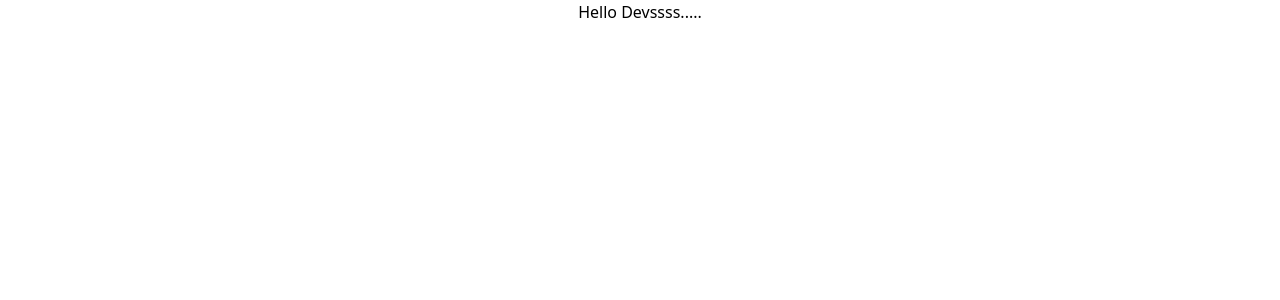
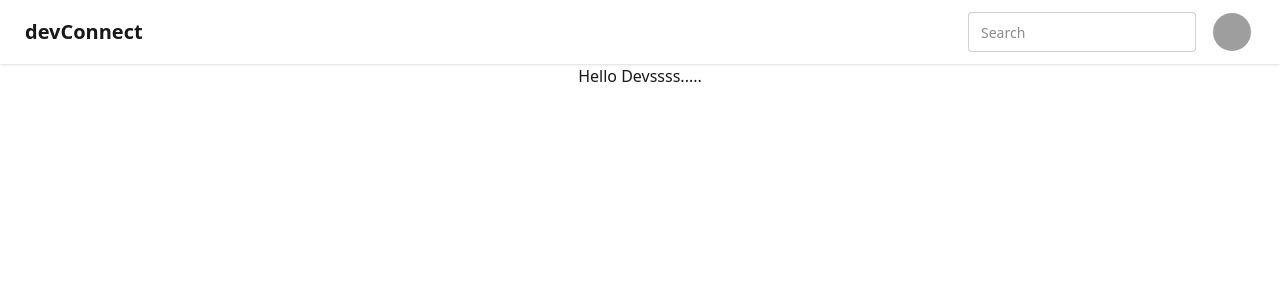
Before and after one commit to Prasanth2799/devConnect, a React app in the folder frontend/: page / in a window 1280 px wide. Shown: the top 300 px of the page. Built offline with nearby package versions, Linux system fonts and the light colour scheme; grey boxes are pictures that could not be loaded; the HTML template or start-up script is replaced by a standard one.

Commit message:
Installed DaisyUI and implemented Navbar

```diff
--- a/frontend/package.json
+++ b/frontend/package.json
@@ -20,6 +20,7 @@
     "@types/react": "^19.1.16",
     "@types/react-dom": "^19.1.9",
     "@vitejs/plugin-react": "^5.0.4",
+    "daisyui": "^5.3.10",
     "eslint": "^9.36.0",
     "eslint-plugin-react-hooks": "^5.2.0",
     "eslint-plugin-react-refresh": "^0.4.22",
--- a/frontend/src/App.jsx
+++ b/frontend/src/App.jsx
@@ -1,11 +1,11 @@
-import { useState } from 'react'
+import Navbar from "./components/Navbar"
 
-import './App.css'
 
 function App() {
   return (
     <>
-      <h1 className='text-center'>Hello Devssss.....</h1>
+    <Navbar />
+    <h1 className='text-center'>Hello Devssss.....</h1>
     </>
   )
 }
--- /dev/null
+++ b/frontend/src/components/Navbar.jsx
@@ -0,0 +1,37 @@
+const Navbar = () => {
+  return (
+    <>
+    <div className="navbar bg-base-100 shadow-sm">
+  <div className="flex-1">
+    <a className="btn btn-ghost text-xl">devConnect</a>
+  </div>
+  <div className="flex gap-4 mr-5">
+    <input type="text" placeholder="Search" className="input input-bordered w-24 md:w-auto" />
+    <div className="dropdown dropdown-end">
+      <div tabIndex={0} role="button" className="btn btn-ghost btn-circle avatar">
+        <div className="w-10 rounded-full">
+          <img
+            alt="Tailwind CSS Navbar component"
+            src="https://img.daisyui.com/images/stock/photo-1534528741775-53994a69daeb.webp" />
+        </div>
+      </div>
+      <ul
+        tabIndex="-1"
+        className="menu menu-sm dropdown-content bg-base-100 rounded-box z-1 mt-3 w-52 p-2 shadow">
+        <li>
+          <a className="justify-between">
+            Profile
+            <span className="badge">New</span>
+          </a>
+        </li>
+        <li><a>Settings</a></li>
+        <li><a>Logout</a></li>
+      </ul>
+    </div>
+  </div>
+</div>
+    </>
+  )
+}
+
+export default Navbar
--- a/frontend/src/index.css
+++ b/frontend/src/index.css
@@ -1 +1,2 @@
 @import "tailwindcss";
+@plugin "daisyui";
```
Also changed, not shown: frontend/src/App.css (deleted), 1 other file (tests, documents, lock files or other folders).
